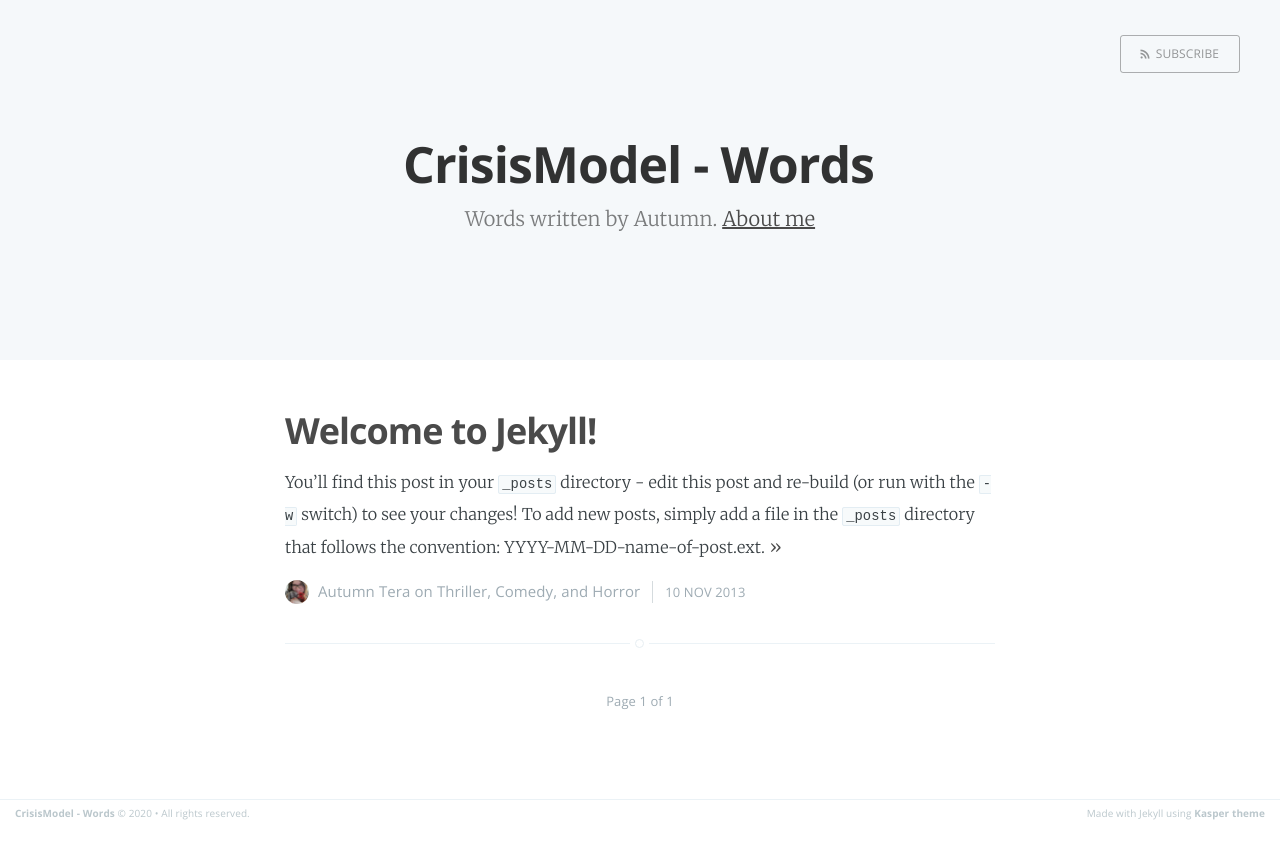
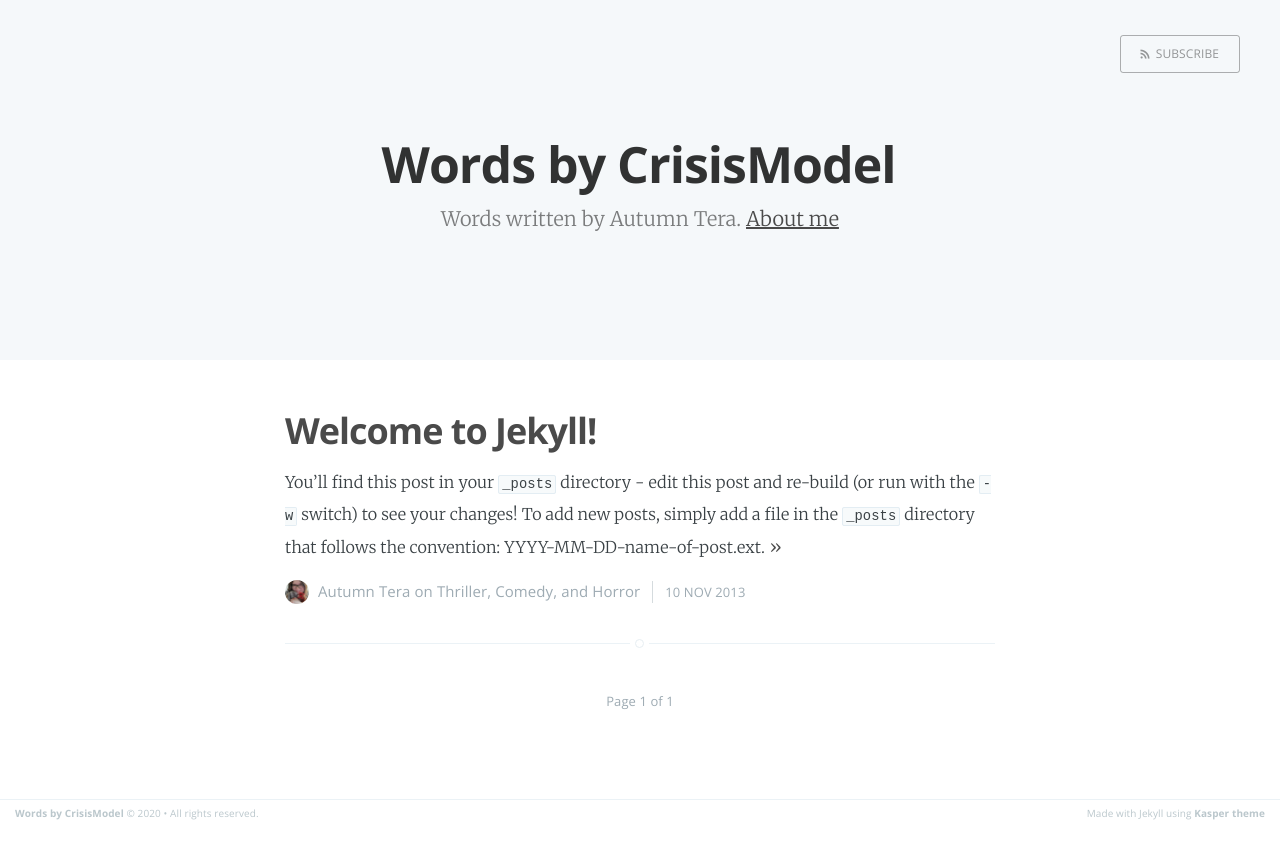
Before and after one commit to CrisisModel/crisismodel.github.io, a Jekyll site: the page built from index.html, in a window 1280 px wide. Shown: the top 859 px of the page. Built offline with Jekyll 4.4.1, drawn with Linux system fonts in a browser that asks for light colours; the list of posts is cut into pages by our own code.

Commit message:
Updating site.

```diff
--- a/_config.yml
+++ b/_config.yml
@@ -1,5 +1,5 @@
-name: CrisisModel - Words
-description: Words written by Autumn
+name: Words by CrisisModel
+description: Words written by Autumn Tera
 meta_description: "This is Autumn's word dump"
 
 markdown: kramdown
@@ -13,3 +13,4 @@ gems: [jekyll-paginate]
 # Details for the RSS feed generator
 url:            'https://words.crisismodel.com'
 author:         'Autumn Tera'
+baseurl:        'https://words.crisismodel.com/'
```
